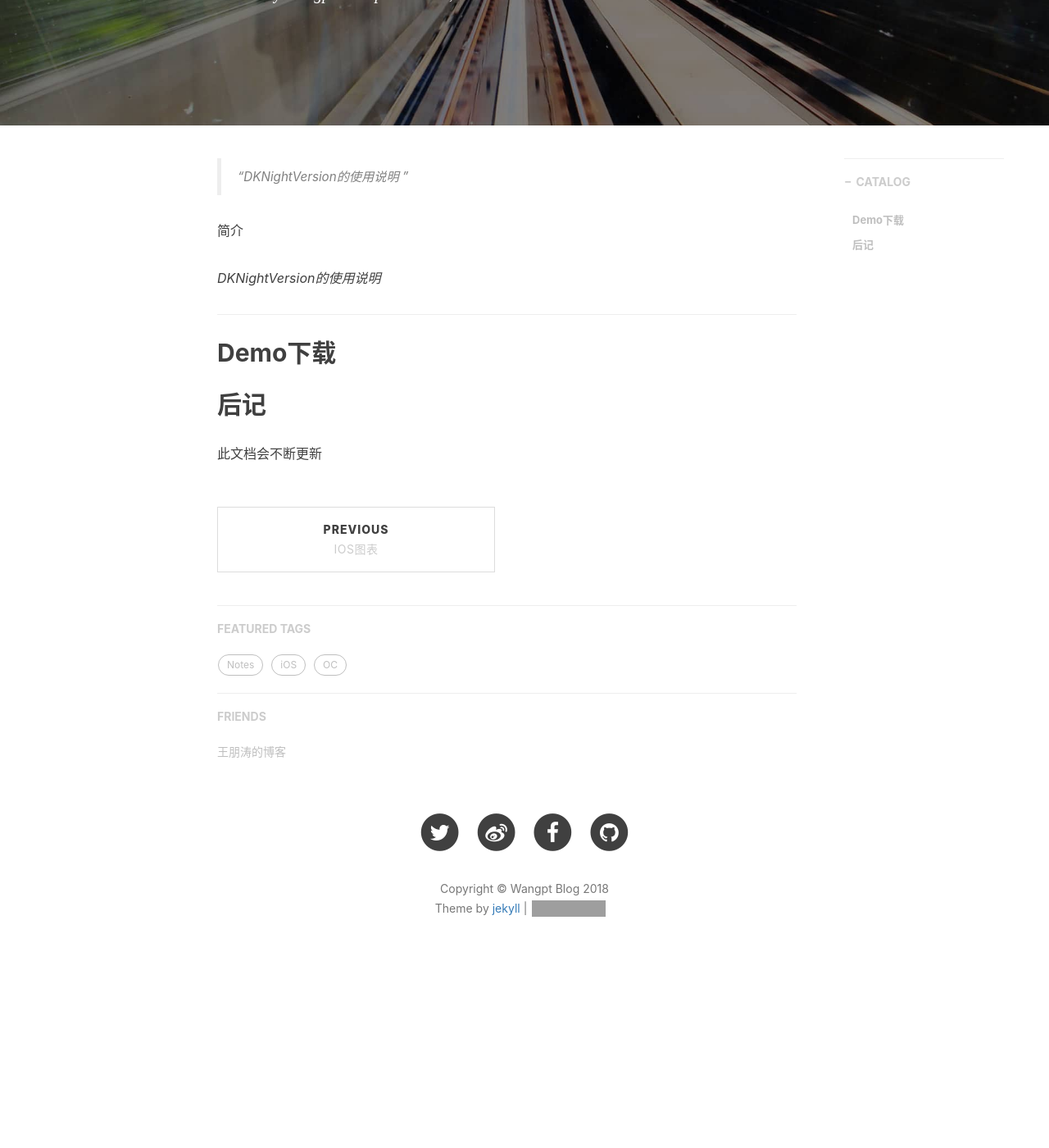
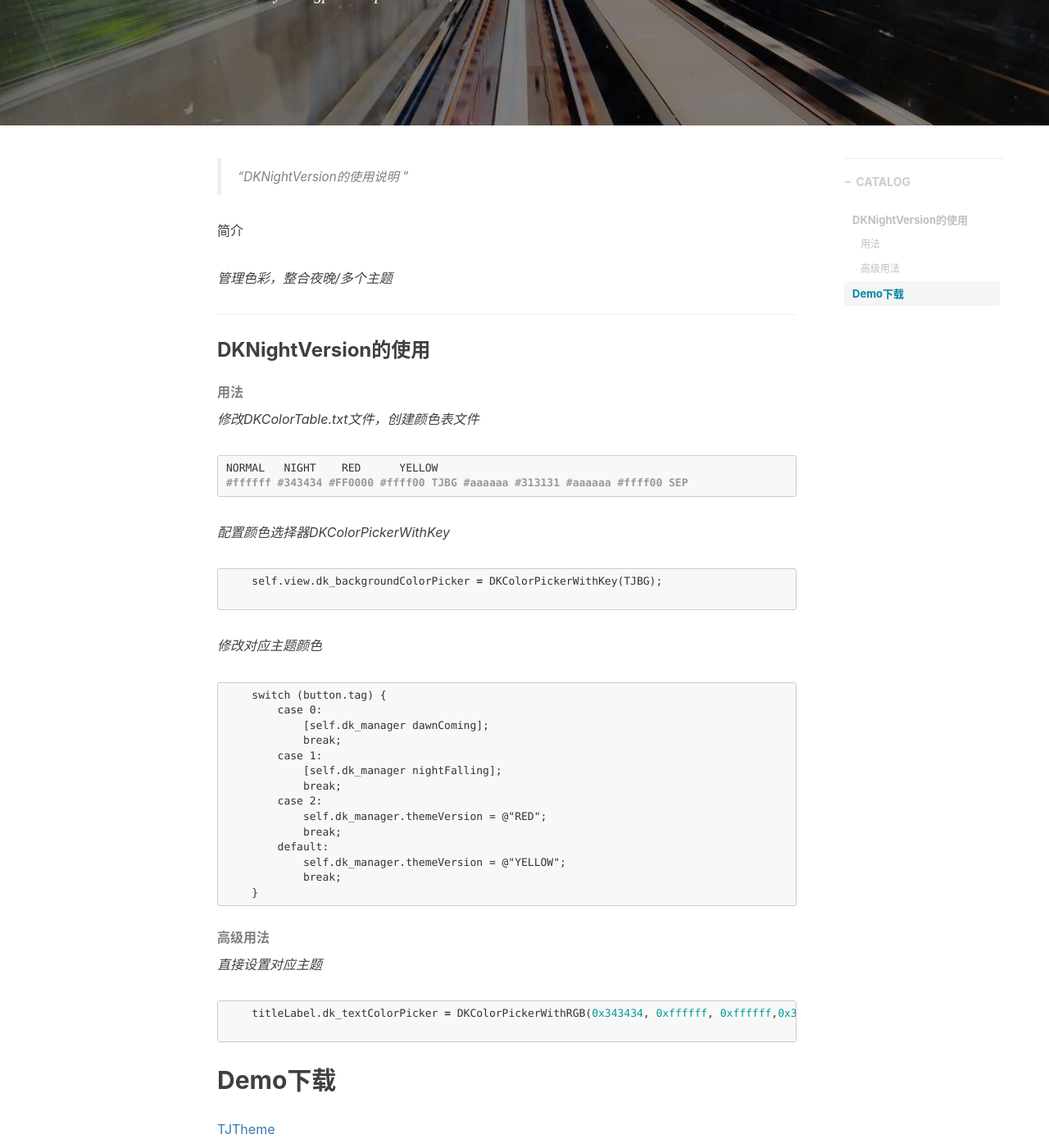
Before and after one commit to wangpt/wangpt.github.io, a Jekyll site: the page built from _posts/2018-09-17-color-blog.markdown, in a window 1280 px wide and 1400 px high, scrolled down 370 px. Shown: the whole window at 82% size. Built offline with Jekyll 4.4.1, drawn with Linux system fonts in a browser that asks for light colours; nearby versions of some CDN libraries; comment, search, counter and statistics services are not loaded; before the commit the page ends 1582 px from its top, so only the background shows below that; grey boxes are pictures that could not be loaded.

Commit message:
Fix color blog

````diff
--- a/_posts/2018-08-29-vendor-github.markdown
+++ b/_posts/2018-08-29-vendor-github.markdown
@@ -87,6 +87,8 @@ tags:
 * [Chameleon](https://github.com/ViccAlexander/Chameleon) - 适用于iOS（ObjC和Swift）的轻量级但功能强大的平面颜色框架.
 * [Colours](https://github.com/bennyguitar/Colours) - 漂亮的预定义颜色和一组颜色方法，使您的iOS / macOS开发生活更轻松.
 * [DKNightVersion](https://github.com/Draveness/DKNightVersion) - 管理色彩，整合夜晚/多个主题
+* [SwiftTheme](https://github.com/jiecao-fm/SwiftTheme) - 主题/换肤, 夜间模式
+
 
 ---
 ## 后记
--- a/_posts/2018-09-05-cache-nscache.markdown
+++ b/_posts/2018-09-05-cache-nscache.markdown
@@ -158,7 +158,3 @@ tags:
 ```
 ### Demo下载
 [TJCache](https://github.com/wangpt/TJCache)
-
-## 后记
-
-此文档会不断更新
--- a/_posts/2018-09-17-color-blog.markdown
+++ b/_posts/2018-09-17-color-blog.markdown
@@ -18,16 +18,54 @@ tags:
 
 简介
 
-*DKNightVersion的使用说明*
+*管理色彩，整合夜晚/多个主题*
 
 ---
+
+### DKNightVersion的使用
+
+###### 用法
+*修改DKColorTable.txt文件，创建颜色表文件*
+
+```objc
+NORMAL   NIGHT    RED      YELLOW
+#ffffff  #343434  #FF0000  #ffff00  TJBG
+#aaaaaa  #313131  #aaaaaa  #ffff00  SEP
+
+```
+*配置颜色选择器DKColorPickerWithKey*
+
+```objc
+    self.view.dk_backgroundColorPicker = DKColorPickerWithKey(TJBG);
+
+```
+*修改对应主题颜色*
+
+```
+    switch (button.tag) {
+        case 0:
+            [self.dk_manager dawnComing];
+            break;
+        case 1:
+            [self.dk_manager nightFalling];
+            break;
+        case 2:
+            self.dk_manager.themeVersion = @"RED";
+            break;
+        default:
+            self.dk_manager.themeVersion = @"YELLOW";
+            break;
+    }
+```
+###### 高级用法
+*直接设置对应主题*
+
+```objc
+    titleLabel.dk_textColorPicker = DKColorPickerWithRGB(0x343434, 0xffffff, 0xffffff,0x343434);
+
+```
 
 ## Demo下载
 
 
-
-
-## 后记
-
-
-此文档会不断更新
+[TJTheme](https://github.com/wangpt/TJTheme)
````
